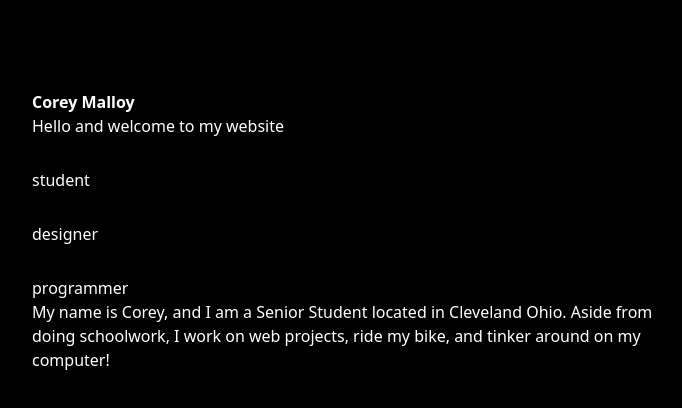
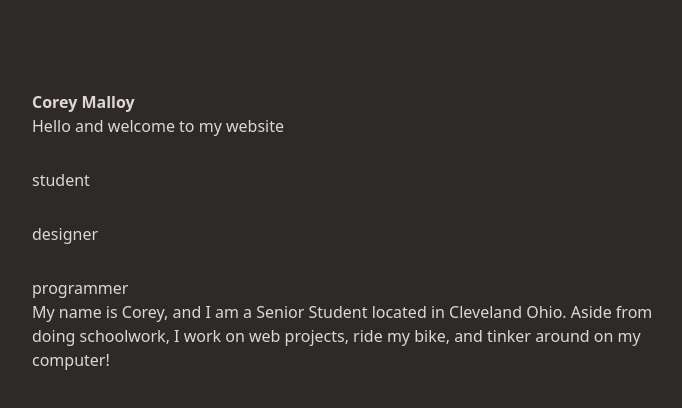
Before and after one commit to CoreyMalloy/portfolioWebsite, a React (Vite) app: page / in a window 1280 px wide. Shown: the top 408 px of the page, without its empty margins (288-970 px from the left). Built offline with nearby package versions, Linux system fonts and the light colour scheme.

Commit message:
minor change

```diff
--- a/src/App.css
+++ b/src/App.css
@@ -1,5 +1,5 @@
 *{
-    background-color: black;
-    color: white;
+    background-color: rgb(46, 42, 42);
+    color: rgb(223, 214, 214);
     margin-top: 30px;
 }
```
